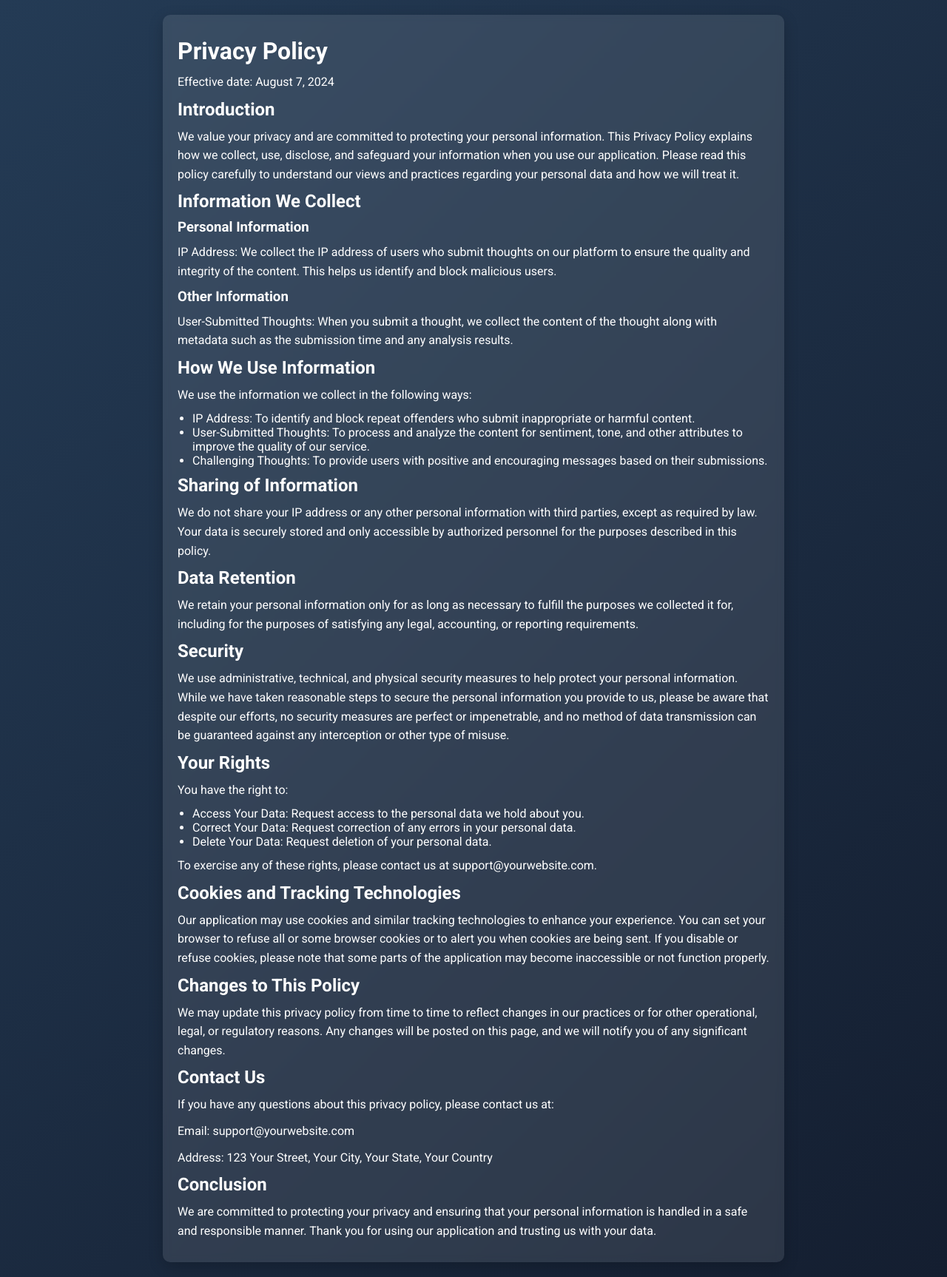
After one commit to AndrewGuadi/positivevoid-website, a Flask app: page /privacy in a window 1280 px wide. The commit adds this page. Shown: the whole page at 74% size. Run offline with Flask 3, Linux system fonts and the light colour scheme.

Commit message:
added privacy policy

```diff
--- a/app.py
+++ b/app.py
@@ -1,6 +1,6 @@
 from flask import Flask, render_template, request, redirect, url_for, session
 from extensions import db, init_app
-from models import Thought, ProcessedThought, FailedThought
+from models import Thought, ProcessedThought, FailedThought, BadIP
 from gpt_connect import filter_user_input  # Import the filter function
 import json
 
@@ -11,9 +11,25 @@ app.secret_key = 'supersecretkey'  # Needed for session management
 
 init_app(app)
 
+
+def get_user_ip():
+    if request.environ.get('HTTP_X_FORWARDED_FOR') is None:
+        return request.environ['REMOTE_ADDR']
+    else:
+        return request.environ['HTTP_X_FORWARDED_FOR']
+
+
+@app.route('/privacy')
+def privacy():
+    return render_template('privacy.html')
+
+
 @app.route('/', methods=['GET', 'POST'])
 def index():
     if request.method == 'POST':
+        user_ip = get_user_ip()  # Get the user's IP address
+        #in the future here we want to process the IP and remove access for repeat offenders
+        print(user_ip)
         raw_thought = request.form['thought']
         filtered_response = filter_user_input(raw_thought)  # Use the imported function
 
@@ -46,7 +62,20 @@ def index():
             )
             db.session.add(new_failed_thought)
 
-        db.session.commit()
+            # Log the bad IP address if it doesn't already exist
+            bad_ip = BadIP.query.filter_by(ip=user_ip).first()
+            if not bad_ip:
+                bad_ip = BadIP(ip=user_ip)
+                db.session.add(bad_ip)
+            else:
+                bad_ip.time_stamp = datetime.now().strftime('%Y-%m-%d %H:%M:%S')
+
+        try:
+            db.session.commit()
+
+        except Exception as e:
+            print(f"There was an issue uploading data to DB. {e}")
+            db.session.rollback()
 
         # Pass challenging thought to the thank_you route
         session['challenging_thought'] = challenging_thought
--- /dev/null
+++ b/static/css/privacy-styles.css
@@ -0,0 +1,31 @@
+@import url('https://fonts.googleapis.com/css2?family=Roboto:wght@400;700&display=swap');
+
+body {
+    font-family: 'Roboto', sans-serif;
+    margin: 0;
+    padding: 20px;
+    background: linear-gradient(135deg, #243b55, #141e30);
+    color: #ffffff;
+}
+
+.container {
+    max-width: 800px;
+    margin: auto;
+    padding: 20px;
+    background-color: rgba(255, 255, 255, 0.1);
+    border-radius: 10px;
+    box-shadow: 0 6px 20px rgba(0, 0, 0, 0.2);
+    backdrop-filter: blur(5px);
+}
+
+h1, h2, h3, p, ul {
+    margin: 10px 0;
+}
+
+ul {
+    padding-left: 20px;
+}
+
+p {
+    line-height: 1.6;
+}
--- a/templates/index.html
+++ b/templates/index.html
@@ -10,9 +10,10 @@
     <div class="container">
         <form action="/" method="post" onsubmit="return validateForm()" id="user_form">
             <input type="hidden" id="validationToken" name="validationToken">
-            <input type="text" name="thought" placeholder="Enter your thought here..." required>
+            <input type="text" name="thought" placeholder="Enter your thought here..." autocomplete="off" required>
             <button type="submit">Submit</button>
         </form>
+        <a href="{{ url_for('privacy') }}" class="privacy-link" target="_blank">Privacy Policy</a>
     </div>
     <script>
         // Function to set a validation token
--- /dev/null
+++ b/templates/privacy.html
@@ -0,0 +1,65 @@
+<!DOCTYPE html>
+<html lang="en">
+<head>
+    <meta charset="UTF-8">
+    <meta name="viewport" content="width=device-width, initial-scale=1.0">
+    <title>Privacy Policy</title>
+    <link rel="stylesheet" href="{{ url_for('static', filename='css/privacy-styles.css') }}">
+</head>
+<body>
+    <div class="container">
+        <h1>Privacy Policy</h1>
+        <p>Effective date: August 7, 2024</p>
+
+        <h2>Introduction</h2>
+        <p>We value your privacy and are committed to protecting your personal information. This Privacy Policy explains how we collect, use, disclose, and safeguard your information when you use our application. Please read this policy carefully to understand our views and practices regarding your personal data and how we will treat it.</p>
+
+        <h2>Information We Collect</h2>
+        <h3>Personal Information</h3>
+        <p>IP Address: We collect the IP address of users who submit thoughts on our platform to ensure the quality and integrity of the content. This helps us identify and block malicious users.</p>
+
+        <h3>Other Information</h3>
+        <p>User-Submitted Thoughts: When you submit a thought, we collect the content of the thought along with metadata such as the submission time and any analysis results.</p>
+
+        <h2>How We Use Information</h2>
+        <p>We use the information we collect in the following ways:</p>
+        <ul>
+            <li>IP Address: To identify and block repeat offenders who submit inappropriate or harmful content.</li>
+            <li>User-Submitted Thoughts: To process and analyze the content for sentiment, tone, and other attributes to improve the quality of our service.</li>
+            <li>Challenging Thoughts: To provide users with positive and encouraging messages based on their submissions.</li>
+        </ul>
+
+        <h2>Sharing of Information</h2>
+        <p>We do not share your IP address or any other personal information with third parties, except as required by law. Your data is securely stored and only accessible by authorized personnel for the purposes described in this policy.</p>
+
+        <h2>Data Retention</h2>
+        <p>We retain your personal information only for as long as necessary to fulfill the purposes we collected it for, including for the purposes of satisfying any legal, accounting, or reporting requirements.</p>
+
+        <h2>Security</h2>
+        <p>We use administrative, technical, and physical security measures to help protect your personal information. While we have taken reasonable steps to secure the personal information you provide to us, please be aware that despite our efforts, no security measures are perfect or impenetrable, and no method of data transmission can be guaranteed against any interception or other type of misuse.</p>
+
+        <h2>Your Rights</h2>
+        <p>You have the right to:</p>
+        <ul>
+            <li>Access Your Data: Request access to the personal data we hold about you.</li>
+            <li>Correct Your Data: Request correction of any errors in your personal data.</li>
+            <li>Delete Your Data: Request deletion of your personal data.</li>
+        </ul>
+        <p>To exercise any of these rights, please contact us at support@yourwebsite.com.</p>
+
+        <h2>Cookies and Tracking Technologies</h2>
+        <p>Our application may use cookies and similar tracking technologies to enhance your experience. You can set your browser to refuse all or some browser cookies or to alert you when cookies are being sent. If you disable or refuse cookies, please note that some parts of the application may become inaccessible or not function properly.</p>
+
+        <h2>Changes to This Policy</h2>
+        <p>We may update this privacy policy from time to time to reflect changes in our practices or for other operational, legal, or regulatory reasons. Any changes will be posted on this page, and we will notify you of any significant changes.</p>
+
+        <h2>Contact Us</h2>
+        <p>If you have any questions about this privacy policy, please contact us at:</p>
+        <p>Email: support@yourwebsite.com</p>
+        <p>Address: 123 Your Street, Your City, Your State, Your Country</p>
+
+        <h2>Conclusion</h2>
+        <p>We are committed to protecting your privacy and ensuring that your personal information is handled in a safe and responsible manner. Thank you for using our application and trusting us with your data.</p>
+    </div>
+</body>
+</html>
```
Also changed, not shown: models.py (+12 -0 lines), static/css/index-styles.css (+11 -0 lines), templates.wearetheworld.html (deleted, +0 -17 lines).
